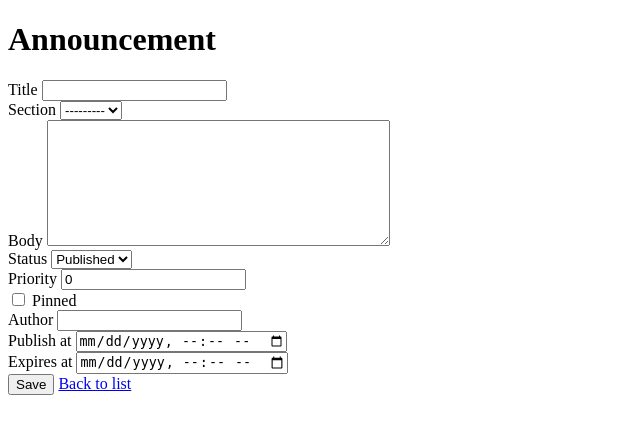
After one commit to nortjo15/CapstoneAllocationManagementSystem-CAMS-, a Django app: page /admin-dashboard/announcements/new/ in a window 1280 px wide. The commit adds this page. Shown: the top 434 px of the page, without its empty margins (0-640 px from the left). Run offline with Django 5.2, Linux system fonts and the light colour scheme; the visitor is signed in with stand-in values (Sample User, id 1); data that the repository does not hold is empty.

Commit message:
(Annoucement creation): Created functionality for admins to create, modify and delete announcements

```diff
--- a/backend/CAS/settings.py
+++ b/backend/CAS/settings.py
@@ -37,6 +37,7 @@ INSTALLED_APPS = [
     'django.contrib.sessions',
     'django.contrib.messages',
     'django.contrib.staticfiles',
+    'django.contrib.humanize',
     'rest_framework',
     'admin_app',
     'student_app',
--- /dev/null
+++ b/backend/admin_app/forms/admin_forms.py
@@ -0,0 +1,34 @@
+from django import forms
+from django.utils import timezone
+from admin_app.models import CapstoneInformationContent
+
+class AnnouncementForm(forms.ModelForm):
+    published_at = forms.DateTimeField(
+        required=False,
+        widget=forms.DateTimeInput(attrs={"type": "datetime-local"})
+    )
+    expires_at = forms.DateTimeField(
+        required=False,
+        widget=forms.DateTimeInput(attrs={"type": "datetime-local"})
+    )
+
+    class Meta:
+        model = CapstoneInformationContent
+        # NOTE: your FK is named section_id
+        fields = [
+            "title", "section_id", "body",
+            "status", "priority", "pinned",
+            "published_at", "expires_at",
+            "author",
+        ]
+        widgets = {"body": forms.Textarea(attrs={"rows": 8})}
+
+    def clean(self):
+        data = super().clean()
+        pub = data.get("published_at")
+        exp = data.get("expires_at")
+        if pub is None:
+            data["published_at"] = timezone.now()
+        if pub and exp and exp <= pub:
+            self.add_error("expires_at", "Expiry must be after Published time.")
+        return data
--- a/backend/admin_app/models.py
+++ b/backend/admin_app/models.py
@@ -160,6 +160,9 @@ class CapstoneInformationSection(models.Model):
     created_at = models.DateTimeField(auto_now_add=True)
     updated_at = models.DateTimeField(auto_now=True)
 
+    class Meta:
+        ordering = ["order", "id"]
+
 # Stores actual information that is displayed on Capstone Information pages
 # Each section can have multiple pieces of content, and each piece can be pinned or have a priority
 # Content can be published, archived or in draft state
@@ -180,3 +183,9 @@ class CapstoneInformationContent(models.Model):
     created_at = models.DateTimeField(auto_now_add=True)
     updated_at = models.DateTimeField(auto_now=True)
     author = models.CharField(max_length=120, null=False)
+
+    class Meta:
+        indexes = [
+            models.Index(fields=["section_id", "-pinned", "priority", "-published_at"]),
+            models.Index(fields=["status", "published_at", "expires_at"]),
+        ]
--- /dev/null
+++ b/backend/admin_app/templates/announcement_form.html
@@ -0,0 +1,67 @@
+{% load static %}
+<!DOCTYPE html>
+<html lang="en">
+<head>
+  <meta charset="utf-8"><meta name="viewport" content="width=device-width, initial-scale=1">
+  <title>Announcement</title>
+  {# Optional: <link rel="stylesheet" href="{% static 'admin_app/admin.css' %}"> #}
+</head>
+<body>
+  <h1>Announcement</h1>
+
+  {% if messages %}<ul>{% for m in messages %}<li>{{ m }}</li>{% endfor %}</ul>{% endif %}
+  {% if form.non_field_errors %}<div class="errors">{{ form.non_field_errors }}</div>{% endif %}
+
+  <form method="post">{% csrf_token %}
+    <div class="field">
+      <label for="{{ form.title.id_for_label }}">Title</label>
+      {{ form.title }} {{ form.title.errors }}
+    </div>
+
+    <div class="field">
+      <label for="{{ form.section_id.id_for_label }}">Section</label>
+      {{ form.section_id }} {{ form.section_id.errors }}
+    </div>
+
+    <div class="field">
+      <label for="{{ form.body.id_for_label }}">Body</label>
+      {{ form.body }} {{ form.body.errors }}
+    </div>
+
+    <div class="field">
+      <label for="{{ form.status.id_for_label }}">Status</label>
+      {{ form.status }} {{ form.status.errors }}
+    </div>
+
+    <div class="field">
+      <label for="{{ form.priority.id_for_label }}">Priority</label>
+      {{ form.priority }} {{ form.priority.errors }}
+    </div>
+
+    <div class="field checkbox">
+      {{ form.pinned }} <label for="{{ form.pinned.id_for_label }}">Pinned</label>
+      {{ form.pinned.errors }}
+    </div>
+
+    <div class="field">
+      <label for="{{ form.author.id_for_label }}">Author</label>
+      {{ form.author }} {{ form.author.errors }}
+    </div>
+
+    <div class="field">
+      <label for="{{ form.published_at.id_for_label }}">Publish at</label>
+      {{ form.published_at }} {{ form.published_at.errors }}
+    </div>
+
+    <div class="field">
+      <label for="{{ form.expires_at.id_for_label }}">Expires at</label>
+      {{ form.expires_at }} {{ form.expires_at.errors }}
+    </div>
+
+    <div class="actions">
+      <button type="submit">Save</button>
+      <a href="{% url 'admin_app:announcement_list' %}">Back to list</a>
+    </div>
+  </form>
+</body>
+</html>
--- a/backend/admin_app/urls.py
+++ b/backend/admin_app/urls.py
@@ -27,6 +27,9 @@ from .view.round_views import round_view
 from .view.group_views import SuggestedGroupListCreateView, SuggestedGroupMemberListCreateView, FinalGroupListCreateView, FinalGroupMemberListCreateView
 from .view.settings_views import settings_view
 from .view.student_views import student_view, student_create, admin_student_import
+from .view.announcements_views import (
+    announcement_list, announcement_create, announcement_edit, announcement_delete
+)
 
 app_name = 'admin_app'
 urlpatterns = [
@@ -54,4 +57,10 @@ urlpatterns = [
     path('settings/', settings_view, name='settings'),
     #Round_views
     path('rounds/', round_view, name='round_view'),
+    #Announcements CRUD
+    path('announcements/',              announcement_list,  name='announcement_list'),
+    path('announcements/new/',          announcement_create, name='announcement_create'),
+    path('announcements/<int:pk>/edit/',   announcement_edit,   name='announcement_edit'),
+    path('announcements/<int:pk>/delete/', announcement_delete, name='announcement_delete'),
+
 ]
--- /dev/null
+++ b/backend/admin_app/view/announcements_views.py
@@ -0,0 +1,95 @@
+# admin_app/view/announcements_views.py
+from django.contrib.admin.views.decorators import staff_member_required
+from django.contrib import messages
+from django.shortcuts import render, redirect, get_object_or_404
+from django.utils import timezone
+from django.db.models import Q
+from django.core.paginator import Paginator
+
+from admin_app.models import CapstoneInformationContent, CapstoneInformationSection
+from admin_app.forms.admin_forms import AnnouncementForm
+
+@staff_member_required
+def announcement_list(request):
+    """Admin list with filters + search + pagination."""
+    now = timezone.now()
+
+    # accept ?status=...&status=... or single ?status=...
+    statuses = request.GET.getlist("status")
+    if not statuses:
+        single = request.GET.get("status")
+        statuses = [single] if single else ["published"]
+
+    qs = (CapstoneInformationContent.objects
+          .select_related("section_id")
+          .filter(
+              Q(status__in=statuses),
+              Q(published_at__lte=now) | Q(published_at__isnull=True),
+              Q(expires_at__gt=now)    | Q(expires_at__isnull=True),
+          ))
+
+    if q := request.GET.get("q"):
+        qs = qs.filter(Q(title__icontains=q) | Q(body__icontains=q) | Q(author__icontains=q))
+
+    if sec := request.GET.get("section"):
+        qs = qs.filter(section_id_id=sec)
+
+    qs = qs.order_by("-pinned", "priority", "-published_at", "id")
+
+    # Pagination
+    page = Paginator(qs, 20).get_page(request.GET.get("page"))
+
+    sections = CapstoneInformationSection.objects.order_by("order", "id")
+    return render(request, "announcement_list.html", {
+        "page": page,
+        "items": page.object_list,
+        "sections": sections,
+    })
+
+@staff_member_required
+def announcement_create(request):
+    if request.method == "POST":
+        form = AnnouncementForm(request.POST)
+        if form.is_valid():
+            obj = form.save(commit=False)
+            if not obj.author and request.user.is_authenticated:
+                obj.author = request.user.get_full_name() or request.user.username
+            if not obj.published_at:
+                obj.published_at = timezone.now()
+            obj.save()
+            messages.success(request, f"Announcement “{obj.title}” created.")
+            # (Optional) call admin log helper here
+            return redirect("admin_app:announcement_list")
+    else:
+        form = AnnouncementForm()
+    return render(request, "announcement_form.html", {"form": form})
+
+@staff_member_required
+def announcement_edit(request, pk):
+    obj = get_object_or_404(CapstoneInformationContent, pk=pk)
+    if request.method == "POST":
+        form = AnnouncementForm(request.POST, instance=obj)
+        if form.is_valid():
+            obj = form.save(commit=False)
+            if not obj.author and request.user.is_authenticated:
+                obj.author = request.user.get_full_name() or request.user.username
+            if not obj.published_at:
+                obj.published_at = timezone.now()
+            obj.save()
+            messages.success(request, f"Updated “{obj.title}”.")
+            # (Optional) call admin log helper here
+            return redirect("admin_app:announcement_list")
+    else:
+        form = AnnouncementForm(instance=obj)
+    return render(request, "announcement_form.html", {"form": form})
+
+@staff_member_required
+def announcement_delete(request, pk):
+    obj = get_object_or_404(CapstoneInformationContent, pk=pk)
+    if request.method == "POST":
+        title = obj.title
+        obj.delete()
+        messages.success(request, f"Deleted “{title}”.")
+        # (Optional) call admin log helper here
+        return redirect("admin_app:announcement_list")
+    return render(request, "announcement_confirm_delete.html", {"obj": obj})
```
Also changed, not shown: backend/admin_app/admin.py (+18 -1 lines), backend/admin_app/management/commands/archive_expired_announcements.py (added, +14 -0 lines), backend/admin_app/templates/announcement_confirm_delete.html (added, +14 -0 lines), backend/admin_app/templates/announcement_list.html (added, +80 -0 lines), backend/student_app/templates/capstone_information.html (+47 -6 lines), backend/student_app/views.py (+15 -5 lines), backend/admin_app/__init__.py (deleted), backend/admin_app/forms/__init__.py (added), backend/admin_app/migrations/0004_alter_capstoneinformationsection_options.py (added), backend/admin_app/migrations/0005_capstoneinformationcontent_admin_app_c_section_5e2edc_idx_and_more.py (added), backend/admin_app/view/__init__.py (added).
